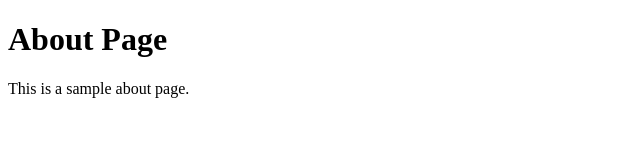
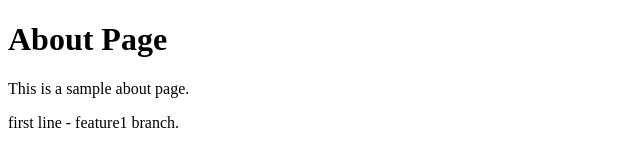
Before and after one commit to nader4erif/Git_Task, a plain HTML site: page about.html in a window 1280 px wide. Shown: the whole page, without its empty margins (0-640 px from the left). Drawn offline with Linux system fonts and the light colour scheme.

Commit message:
first add - feature1

```diff
--- a/about.html
+++ b/about.html
@@ -1,2 +1,3 @@
 <!DOCTYPE html><html><head><title>About</title></head><body><h1>About Page</h1></body></html>
 <p>This is a sample about page.</p>
+<p>first line - feature1 branch.</p>
```
